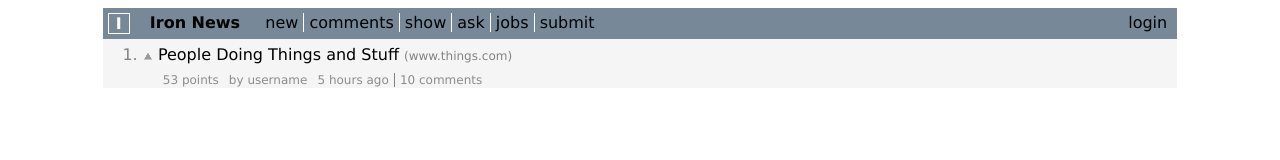
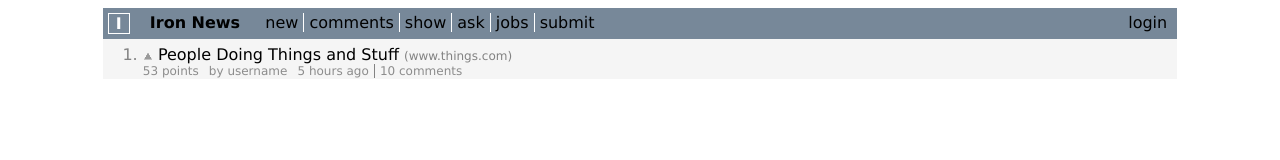
Before and after one commit to byrondevonwall/iron-news, a plain HTML site: page index.html in a window 1280 px wide. Drawn offline with Linux system fonts and the light colour scheme.

Commit message:
fixed ul spacing issue in content list template

```diff
--- a/assets/css/styles.css
+++ b/assets/css/styles.css
@@ -74,6 +74,11 @@ font-weight: bold;
 .contentlist ol {
   color: rgb(130,130,130);
 }
+
+.contentlist ul {
+  margin: -4px 0;
+}
+
 .contentlist ol li {
   margin: -10px 0;
 padding: -10px 0;
```
